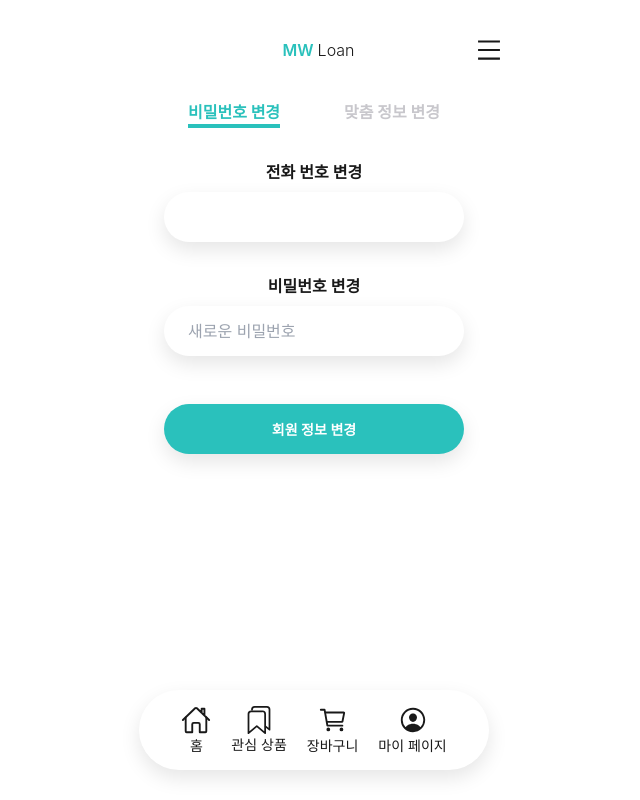
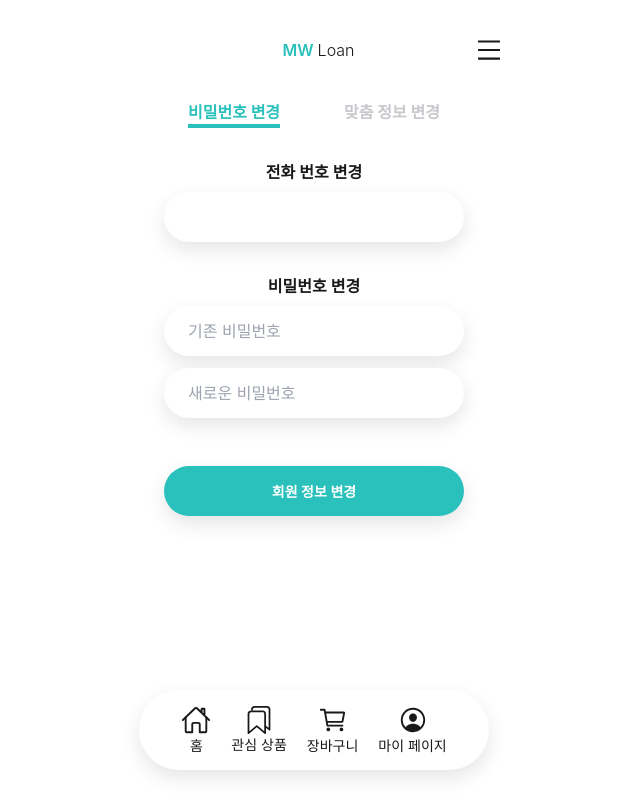
Before and after one commit to whtmdgn1409/Mini-Project-6-FE, a React (Vite) app: page /userinfo in a window 1280 px wide. Shown: the top 800 px of the page, without its empty margins (326-966 px from the left). Built offline with nearby package versions, Linux system fonts and the light colour scheme; no server answers; a web font is replaced by a local one.

Commit message:
[#49] Feat: 회원 정보 페이지 API 연결

```diff
--- a/src/components/InfoSelect.tsx
+++ b/src/components/InfoSelect.tsx
@@ -1,3 +1,5 @@
+import React from 'react';
+
 interface Props {
   infos: (string | number)[];
   defaultValue: string;
--- a/src/components/UserInfoPage/UserDetail.tsx
+++ b/src/components/UserInfoPage/UserDetail.tsx
@@ -17,19 +17,6 @@ import {
 import { FieldValues, useForm } from 'react-hook-form';
 
 type Props = {};
-
-const onSubmit = async (data: FieldValues) => {
-  const { job, age, address, bank, crdtGrade, income } = data;
-  const res = await changeUserDetailInfo(
-    age,
-    address,
-    job,
-    bank,
-    crdtGrade,
-    income,
-  );
-  console.log('회원 정보 수정', res);
-};
 
 const UserDetail = (props: Props) => {
   const [userDetailInfoData, setUserDetailInfoData] =
@@ -52,6 +39,20 @@ const UserDetail = (props: Props) => {
   }, []);
 
   const navigate = useNavigate();
+
+  const onSubmit = async (data: FieldValues) => {
+    const { job, age, address, bank, crdtGrade, income } = data;
+    const res = await changeUserDetailInfo(
+      age,
+      address,
+      job,
+      bank,
+      crdtGrade,
+      income,
+    );
+    console.log('회원 정보 수정', res);
+    if (res === 'success') navigate('/mypage');
+  };
 
   const { register, handleSubmit } = useForm();
 
--- a/src/components/UserInfoPage/UserInfo.tsx
+++ b/src/components/UserInfoPage/UserInfo.tsx
@@ -15,6 +15,7 @@ type Props = {};
 interface IvalidationForm {
   phone: string;
   password: string;
+  newPassword: string;
 }
 
 const UserInfo = (props: Props) => {
@@ -31,9 +32,9 @@ const UserInfo = (props: Props) => {
 
   const navigate = useNavigate();
   const onSubmit = async (data: FieldValues) => {
-    const { phone, password } = data;
+    const { phone, newPassword, password } = data;
     const res = await checkUser(password).then(() =>
-      changeUserInfo(phone, password),
+      changeUserInfo(phone, newPassword),
     );
     if (res === 'success') {
       navigate('/mypage');
@@ -42,6 +43,15 @@ const UserInfo = (props: Props) => {
 
   const schema = yup.object().shape({
     password: yup
+      .string()
+      .min(8, '8자 이상 16자 이하의 숫자 혹은 문자를 입력해 주세요.')
+      .max(16, '8자 이상 16자 이하의 숫자 혹은 문자를 입력해 주세요.')
+      .matches(
+        /^[ㄱ-ㅎ|가-힣|a-z|A-Z|0-9|]+$/,
+        '숫자 혹은 문자로만 구성되어야 합니다',
+      )
+      .required('비밀번호를 입력해 주세요.'),
+    newPassword: yup
       .string()
       .min(8, '8자 이상 16자 이하의 숫자 혹은 문자를 입력해 주세요.')
       .max(16, '8자 이상 16자 이하의 숫자 혹은 문자를 입력해 주세요.')
@@ -88,13 +98,24 @@ const UserInfo = (props: Props) => {
           <h3 className='font-semibold mb-2'>비밀번호 변경</h3>
           <input
             type='password'
-            className='mwInput pl-6 w-full'
-            placeholder='새로운 비밀번호'
+            className='mwInput pl-6 w-full mb-3'
+            placeholder='기존 비밀번호'
             {...register('password')}
           />
           {errors.password && (
             <p className='text-xs text-alert pt-3 text-left ml-5'>
               {errors.password.message}
+            </p>
+          )}
+          <input
+            type='password'
+            className='mwInput pl-6 w-full'
+            placeholder='새로운 비밀번호'
+            {...register('newPassword')}
+          />
+          {errors.newPassword && (
+            <p className='text-xs text-alert pt-3 text-left ml-5'>
+              {errors.newPassword.message}
             </p>
           )}
         </div>
--- a/src/pages/MyPage/index.tsx
+++ b/src/pages/MyPage/index.tsx
@@ -1,4 +1,4 @@
-import React, { useState, useEffect, useMemo } from 'react';
+import React, { useState, useEffect } from 'react';
 import LoanBox from '../../components/MyPage/LoanBox';
 import Slider from 'react-slick';
 import LikeBox from '../../components/MyPage/LikeBox';
```
